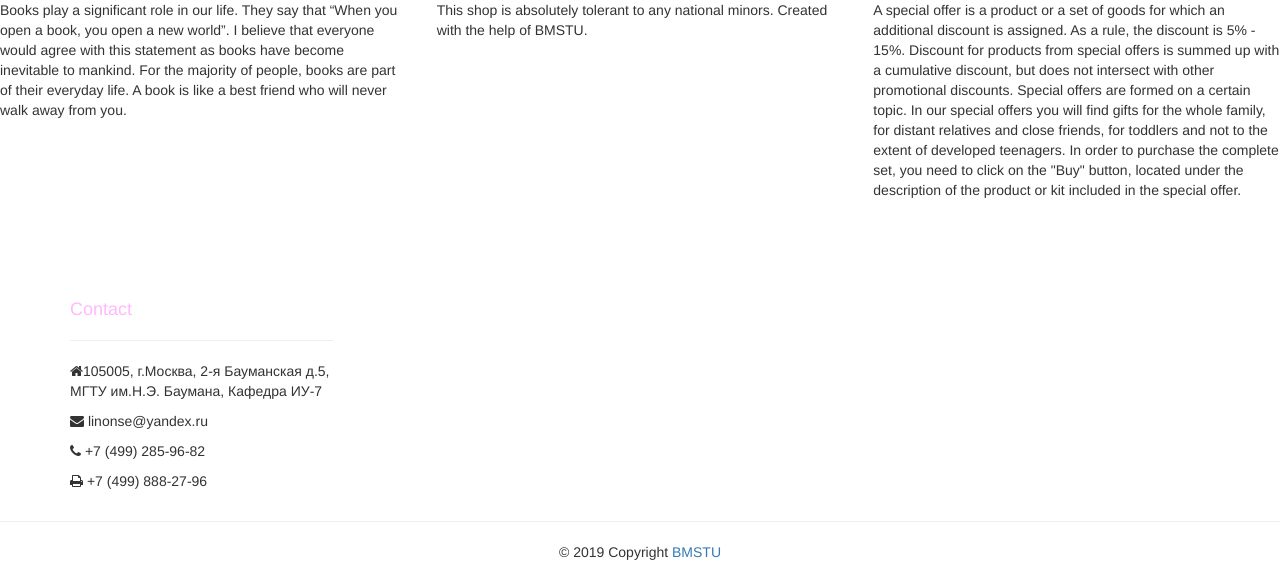
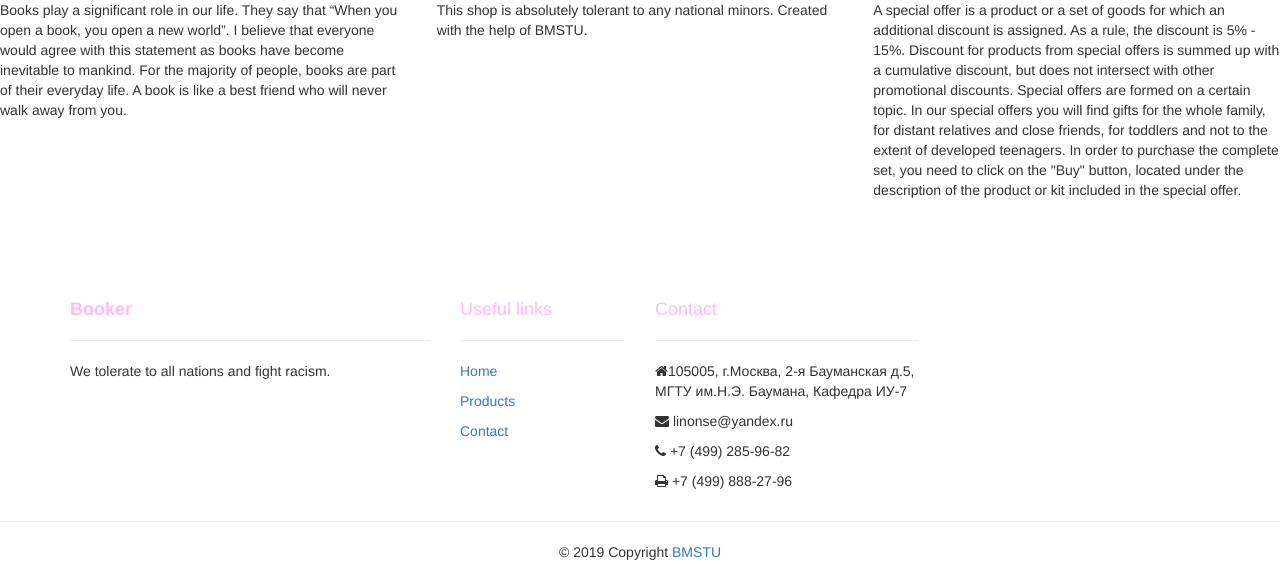
Before and after one commit to Savital/BookShopTMD, a Django app: page / in a window 1280 px wide. Shown: the part 366-938 px from the top of the page. Run offline with Django 3.2, Linux system fonts and the light colour scheme; some libraries are stand-ins or nearby versions.

Commit message:
Added useful links and information about us
Added useful links and information about us down the home page

```diff
--- a/templates/home.html
+++ b/templates/home.html
@@ -99,6 +99,22 @@
         <div class="container pt-5 pb-2">
             <div class="row">
 
+                <div class="col-md-3 col-lg-4 col-xl-3">
+                    <h4 style="color: #ffb9fd"><b>Booker</b></h4>
+                    <hr class="bg-white mb-2 mt-0 d-inline-block mx-auto w-25">
+                    <p>
+                        We tolerate to all nations and fight racism.
+                    </p>
+                </div>
+
+                <div class="col-md-3 col-lg-2 col-xl-2 mx-auto">
+                    <h4 style="color: #ffb9fd">Useful links</h4>
+                    <hr class="bg-white mb-2 mt-0 d-inline-block mx-auto w-25">
+                    <p><a href="/" class="text-white">Home</a></p>
+                    <p><a href="/product/" class="text-white">Products</a></p>
+                    <p><a href="/contact/" class="text-white">Contact</a></p>
+                </div>
+
                 <div class="col-md-4 col-lg-3 col-xl-3">
                     <h4 style="color: #ffb9fd">Contact</h4>
                     <hr class="bg-white mb-2 mt-0 d-inline-block mx-auto w-25">
```
